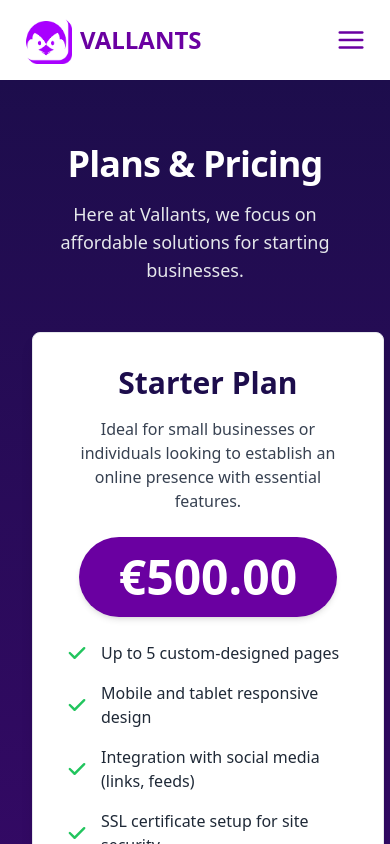
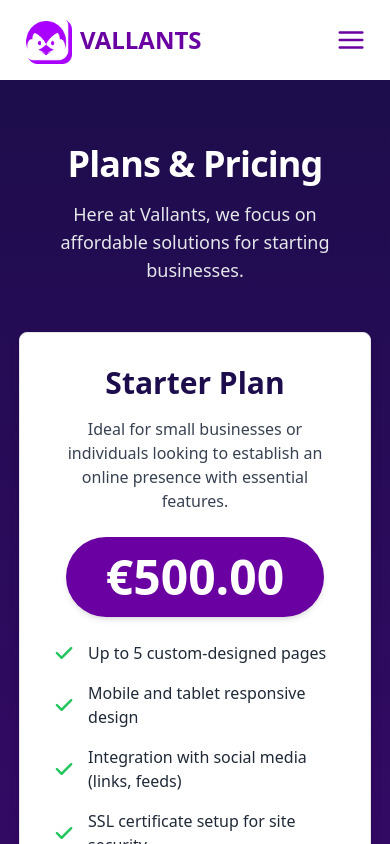
Before and after one commit to Aspheles/vallants, a React (Vite) app: page /pricing in a window 390 px wide. Shown: the top 844 px of the page. Built offline with nearby package versions, Linux system fonts and the light colour scheme.

Commit message:
centering pricing for mobile

```diff
--- a/src/pages/pricing.tsx
+++ b/src/pages/pricing.tsx
@@ -79,7 +79,7 @@ const Pricing: React.FC = () => {
           businesses.
         </p>
       </div>
-      <div className="grid lg:grid-cols-3 sm:gap-8 gap-8">
+      <div className="grid lg:grid-cols-3 sm:gap-8 gap-8 sm:text-left text-center sm:items-stretch items-center justify-center">
         {plans.map((plan) => (
           <div
             key={plan.name}
```
